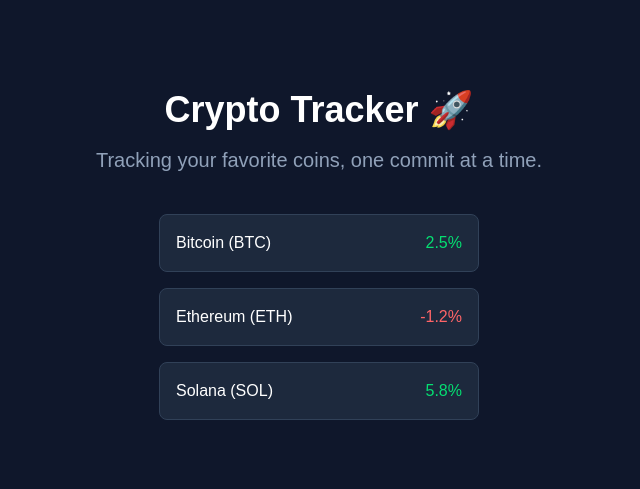
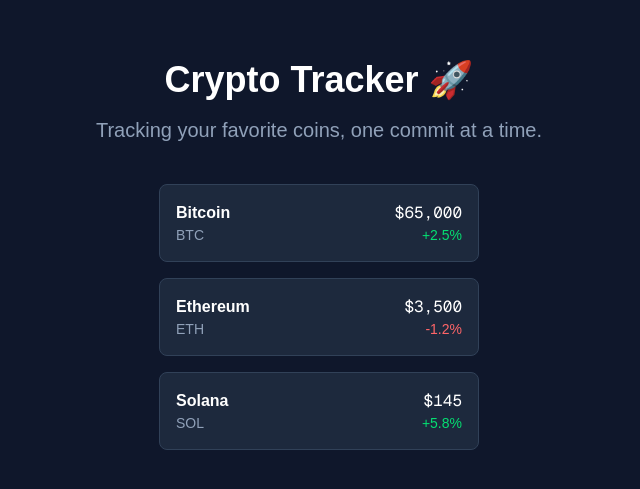
Before and after one commit to osher-perez/crypto-tracker, a Next.js app: page / in a window 1280 px wide. Shown: the part 145-634 px from the top of the page, without its empty margins (321-961 px from the left). Built offline with nearby package versions, Linux system fonts and the light colour scheme.

Commit message:
Created reusable CoinCard component and implemented props

```diff
--- /dev/null
+++ b/app/components/CoinCard.tsx
@@ -0,0 +1,28 @@
+interface CoinProps {
+  name: string;
+  symbol: string;
+  price: number;
+  change: number;
+}
+
+export default function CoinCard({ name, symbol, price, change }: CoinProps) {
+  const isPositive = change > 0;
+
+  return (
+    <div className="p-4 border border-slate-700 rounded-lg bg-slate-800 flex justify-between w-80 items-center">
+      <div>
+        <h3 className="font-bold">{name}</h3>
+        <p className="text-sm text-slate-400">{symbol}</p>
+      </div>
+      <div className="text-right">
+        <p className="font-mono">${price.toLocaleString()}</p>
+        <p
+          className={`text-sm ${isPositive ? "text-green-400" : "text-red-400"}`}
+        >
+          {isPositive ? "+" : ""}
+          {change}%
+        </p>
+      </div>
+    </div>
+  );
+}
--- a/app/page.tsx
+++ b/app/page.tsx
@@ -1,3 +1,4 @@
+import CoinCard from "./components/CoinCard";
 // הגדרת המבנה של מטבע קריפטו
 interface Coin {
   id: string;
@@ -24,19 +25,13 @@ export default function Home() {
 
       <div className="mt-10 grid gap-4">
         {MOCK_COINS.map((coin) => (
-          <div
+          <CoinCard
             key={coin.id}
-            className="p-4 border border-slate-700 rounded-lg bg-slate-800 flex justify-between w-80"
-          >
-            <span>
-              {coin.name} ({coin.symbol})
-            </span>
-            <span
-              className={coin.change24h > 0 ? "text-green-400" : "text-red-400"}
-            >
-              {coin.change24h}%
-            </span>
-          </div>
+            name={coin.name}
+            symbol={coin.symbol}
+            price={coin.price}
+            change={coin.change24h}
+          />
         ))}
       </div>
     </main>
```
